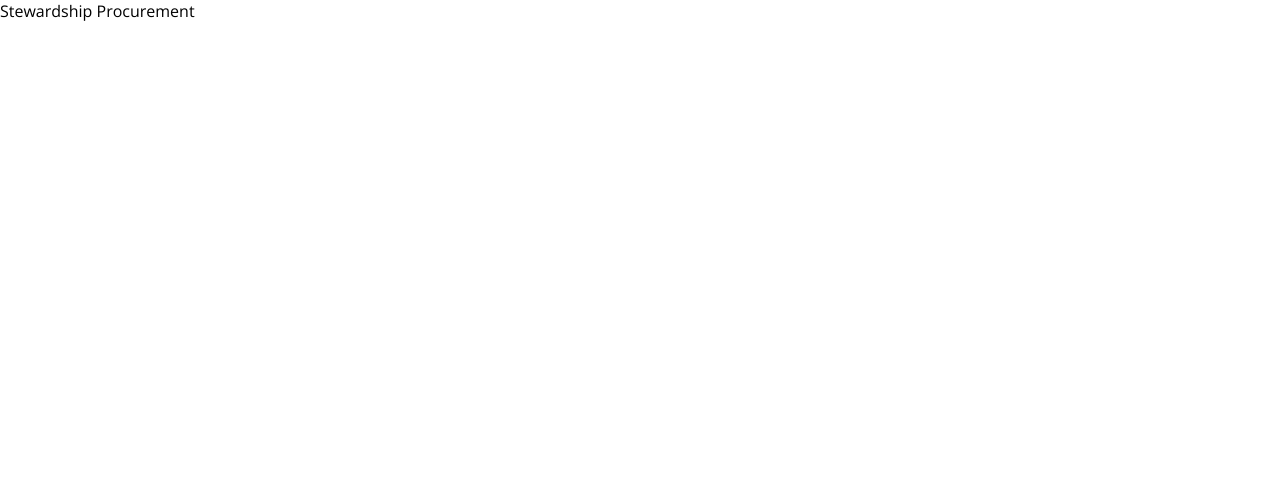
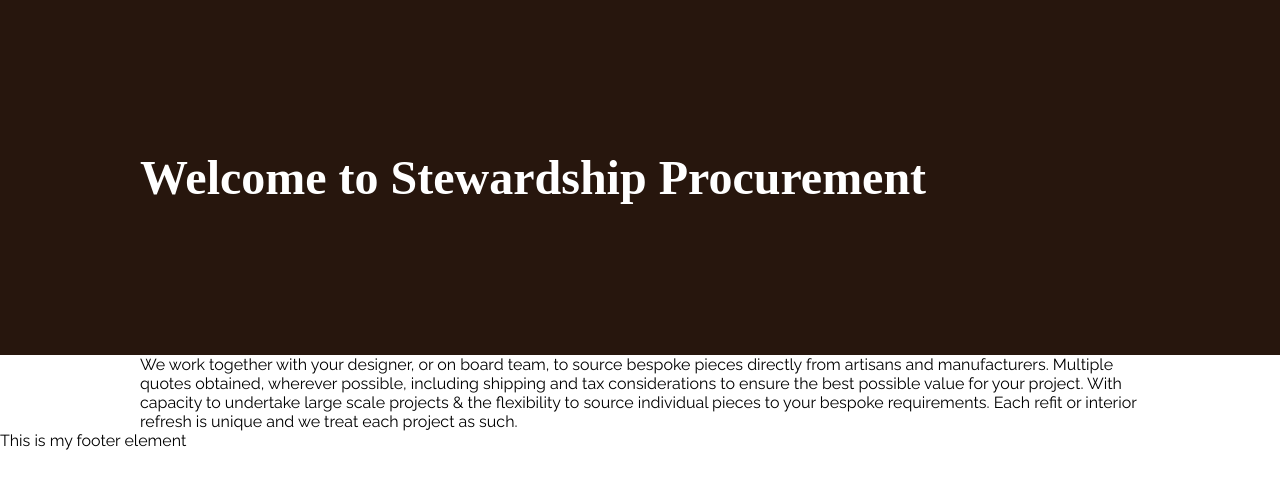
Before and after one commit to OdetteThurlbourn/StewardshipProcurement, a plain HTML site: page index.html in a window 1280 px wide. Drawn offline with nearby package versions, Linux system fonts and the light colour scheme.

Commit message:
Add homepage background color and set paragraph margins including font style

```diff
--- a/assets/css/style.css
+++ b/assets/css/style.css
@@ -2,5 +2,37 @@
 *{
     margin: 0;
     padding: 0;
-    font-family: 'Open Sans', sans-serif;
 }
+
+.hero {
+    background-color: #27160d;
+    color: #fff;
+    /* background-image: url('../images/hero-image.jpg'); */
+    background-size: cover;
+    padding-top: 150px;
+    padding-bottom: 150px;
+}
+
+.hero {
+    font-size: 1.5rem;
+}
+.container {
+    max-width: 1000px;
+    margin-left: auto;
+    margin-right: auto;
+    padding-left: 1rem;
+    padding-right: 1rem;
+}
+
+.paragraph {
+    font-family: Raleway, sans-serif;
+    max-width: 1000px;
+    margin-left: auto;
+    margin-right: auto;
+    padding-left: 1rem;
+    padding-right: 1rem;
+}
+
+.footer {
+    font-family: Raleway, sans-serif;
+}
--- a/index.html
+++ b/index.html
@@ -17,7 +17,31 @@
 </head>
 
 <body>
-    <header>Stewardship Procurement</header>
+    <div class="hero">
+        <div class="container">
+            <h1>Welcome to Stewardship Procurement</h1>
+        </div>
+    </div>
+    <main>
+        <div class="paragraph">
+            <p>We work together with your
+                designer, or on board team, to source
+                bespoke pieces directly from artisans and
+                manufacturers. Multiple quotes obtained,
+                wherever possible, including shipping
+                and tax considerations to ensure the best
+                possible value for your project.
+                With capacity to undertake large scale
+                projects & the flexibility to source individual pieces
+                to your bespoke requirements.
+                Each refit or interior refresh is
+                unique and we treat each project as such.</p>
+        </div>
+    </main>
+
+    <footer class="footer">
+        <p>This is my footer element</p>
+    </footer>
 </body>
 
 </html>
```
Also changed, not shown: assets/images/hero-image.jpg (added), assets/images/hero-image5.jpg (added), assets/images/hero-imageMain.jpg (added).
